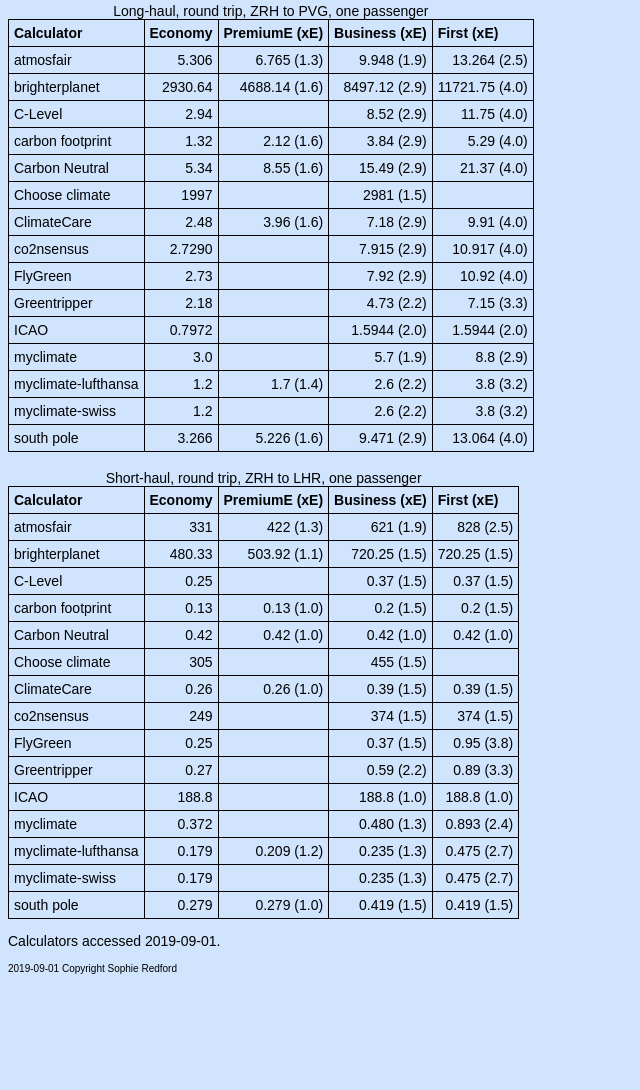
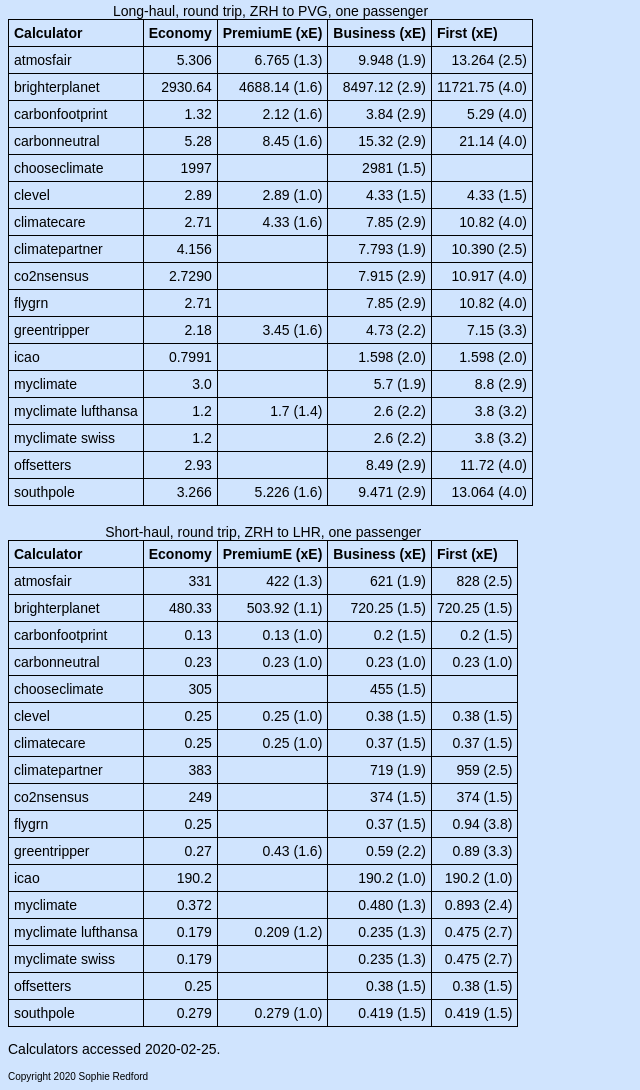
Before and after one commit to sredford/sredford.github.io, a plain HTML site: page co2ohno/class_factors.html in a window 1280 px wide. Shown: the part 623-1713 px from the top of the page, without its empty margins (0-640 px from the left). Before the commit the page ends 1605 px from the top, so only its background shows below. Drawn offline with Linux system fonts and the light colour scheme.

Commit message:
Update and consistent calculator names and order.

```diff
--- a/co2ohno/class_factors.html
+++ b/co2ohno/class_factors.html
@@ -67,15 +67,7 @@ be calculated. </p>
   </tr>
 
   <tr>
-    <td>C-Level</td>
-    <td style="text-align:right">2.94</td>
-    <td style="text-align:right"></td>
-    <td style="text-align:right">8.52 (2.9)</td>
-    <td style="text-align:right">11.75 (4.0)</td>
-  </tr>
-
-  <tr>
-    <td>carbon footprint</td>
+    <td>carbonfootprint</td>
     <td style="text-align:right">1.32</td>
     <td style="text-align:right">2.12 (1.6)</td>
     <td style="text-align:right">3.84 (2.9)</td>
@@ -83,15 +75,15 @@ be calculated. </p>
   </tr>
 
   <tr>
-    <td>Carbon Neutral</td>
-    <td style="text-align:right">5.34</td>
-    <td style="text-align:right">8.55 (1.6)</td>
-    <td style="text-align:right">15.49 (2.9)</td>
-    <td style="text-align:right">21.37 (4.0)</td>
+    <td>carbonneutral</td>
+    <td style="text-align:right">5.28</td>
+    <td style="text-align:right">8.45 (1.6)</td>
+    <td style="text-align:right">15.32 (2.9)</td>
+    <td style="text-align:right">21.14 (4.0)</td>
   </tr>
 
   <tr>
-    <td>Choose climate</td>
+    <td>chooseclimate</td>
     <td style="text-align:right">1997</td>
     <td style="text-align:right"></td>
     <td style="text-align:right">2981 (1.5)</td>
@@ -99,11 +91,27 @@ be calculated. </p>
   </tr>
 
   <tr>
-    <td>ClimateCare</td>
-    <td style="text-align:right">2.48</td>
-    <td style="text-align:right">3.96 (1.6)</td>
-    <td style="text-align:right">7.18 (2.9)</td>
-    <td style="text-align:right">9.91 (4.0)</td>
+    <td>clevel</td>
+    <td style="text-align:right">2.89</td>
+    <td style="text-align:right">2.89 (1.0)</td>
+    <td style="text-align:right">4.33 (1.5)</td>
+    <td style="text-align:right">4.33 (1.5)</td>
+  </tr>
+
+  <tr>
+    <td>climatecare</td>
+    <td style="text-align:right">2.71</td>
+    <td style="text-align:right">4.33 (1.6)</td>
+    <td style="text-align:right">7.85 (2.9)</td>
+    <td style="text-align:right">10.82 (4.0)</td>
+  </tr>
+
+ <tr>
+    <td>climatepartner</td>
+    <td style="text-align:right">4.156</td>
+    <td style="text-align:right"></td>
+    <td style="text-align:right">7.793 (1.9)</td>
+    <td style="text-align:right">10.390 (2.5)</td>
   </tr>
 
  <tr>
@@ -115,27 +123,27 @@ be calculated. </p>
   </tr>
 
   <tr>
-    <td>FlyGreen</td>
-    <td style="text-align:right">2.73</td>
+    <td>flygrn</td>
+    <td style="text-align:right">2.71</td>
     <td style="text-align:right"></td>
-    <td style="text-align:right">7.92 (2.9)</td>
-    <td style="text-align:right">10.92 (4.0)</td>
+    <td style="text-align:right">7.85 (2.9)</td>
+    <td style="text-align:right">10.82 (4.0)</td>
   </tr>
 
   <tr>
-    <td>Greentripper</td>
+    <td>greentripper</td>
     <td style="text-align:right">2.18</td>
-    <td style="text-align:right"></td>
+    <td style="text-align:right">3.45 (1.6)</td>
     <td style="text-align:right">4.73 (2.2)</td>
     <td style="text-align:right">7.15 (3.3)</td>
   </tr>
 
   <tr>
-    <td>ICAO</td>
-    <td style="text-align:right">0.7972</td>
+    <td>icao</td>
+    <td style="text-align:right">0.7991</td>
     <td style="text-align:right"></td>
-    <td style="text-align:right">1.5944 (2.0)</td>
-    <td style="text-align:right">1.5944 (2.0)</td>
+    <td style="text-align:right">1.598 (2.0)</td>
+    <td style="text-align:right">1.598 (2.0)</td>
   </tr>
 
   <tr>
@@ -147,7 +155,7 @@ be calculated. </p>
   </tr>
 
   <tr>
-    <td>myclimate-lufthansa</td>
+    <td>myclimate lufthansa</td>
     <td style="text-align:right">1.2</td>
     <td style="text-align:right">1.7 (1.4)</td>
     <td style="text-align:right">2.6 (2.2)</td>
@@ -155,7 +163,7 @@ be calculated. </p>
   </tr>
 
   <tr>
-    <td>myclimate-swiss</td>
+    <td>myclimate swiss</td>
     <td style="text-align:right">1.2</td>
     <td style="text-align:right"></td>
     <td style="text-align:right">2.6 (2.2)</td>
@@ -163,7 +171,15 @@ be calculated. </p>
   </tr>
 
   <tr>
-    <td>south pole</td>
+    <td>offsetters</td>
+    <td style="text-align:right">2.93</td>
+    <td style="text-align:right"></td>
+    <td style="text-align:right">8.49 (2.9)</td>
+    <td style="text-align:right">11.72 (4.0)</td>
+  </tr>
+
+  <tr>
+    <td>southpole</td>
     <td style="text-align:right">3.266</td>
     <td style="text-align:right">5.226 (1.6)</td>
     <td style="text-align:right">9.471 (2.9)</td>
@@ -201,15 +217,7 @@ be calculated. </p>
   </tr>
 
   <tr>
-    <td>C-Level</td>
-    <td style="text-align:right">0.25</td>
-    <td style="text-align:right"></td>
-    <td style="text-align:right">0.37 (1.5)</td>
-    <td style="text-align:right">0.37 (1.5)</td>
-  </tr>
-
-  <tr>
-    <td>carbon footprint</td>
+    <td>carbonfootprint</td>
     <td style="text-align:right">0.13</td>
     <td style="text-align:right">0.13 (1.0)</td>
     <td style="text-align:right">0.2 (1.5)</td>
@@ -217,15 +225,15 @@ be calculated. </p>
   </tr>
 
   <tr>
-    <td>Carbon Neutral</td>
-    <td style="text-align:right">0.42</td>
-    <td style="text-align:right">0.42 (1.0)</td>
-    <td style="text-align:right">0.42 (1.0)</td>
-    <td style="text-align:right">0.42 (1.0)</td>
+    <td>carbonneutral</td>
+    <td style="text-align:right">0.23</td>
+    <td style="text-align:right">0.23 (1.0)</td>
+    <td style="text-align:right">0.23 (1.0)</td>
+    <td style="text-align:right">0.23 (1.0)</td>
   </tr>
 
   <tr>
-    <td>Choose climate</td>
+    <td>chooseclimate</td>
     <td style="text-align:right">305</td>
     <td style="text-align:right"></td>
     <td style="text-align:right">455 (1.5)</td>
@@ -233,11 +241,27 @@ be calculated. </p>
   </tr>
 
   <tr>
-    <td>ClimateCare</td>
-    <td style="text-align:right">0.26</td>
-    <td style="text-align:right">0.26 (1.0)</td>
-    <td style="text-align:right">0.39 (1.5)</td>
-    <td style="text-align:right">0.39 (1.5)</td>
+    <td>clevel</td>
+    <td style="text-align:right">0.25</td>
+    <td style="text-align:right">0.25 (1.0)</td>
+    <td style="text-align:right">0.38 (1.5)</td>
+    <td style="text-align:right">0.38 (1.5)</td>
+  </tr>
+
+  <tr>
+    <td>climatecare</td>
+    <td style="text-align:right">0.25</td>
+    <td style="text-align:right">0.25 (1.0)</td>
+    <td style="text-align:right">0.37 (1.5)</td>
+    <td style="text-align:right">0.37 (1.5)</td>
+  </tr>
+
+  <tr>
+    <td>climatepartner</td>
+    <td style="text-align:right">383</td>
+    <td style="text-align:right"></td>
+    <td style="text-align:right">719 (1.9)</td>
+    <td style="text-align:right">959 (2.5)</td>
   </tr>
 
  <tr>
@@ -249,27 +273,27 @@ be calculated. </p>
   </tr>
 
   <tr>
-    <td>FlyGreen</td>
+    <td>flygrn</td>
     <td style="text-align:right">0.25</td>
     <td style="text-align:right"></td>
     <td style="text-align:right">0.37 (1.5)</td>
-    <td style="text-align:right">0.95 (3.8)</td>
+    <td style="text-align:right">0.94 (3.8)</td>
   </tr>
 
   <tr>
-    <td>Greentripper</td>
+    <td>greentripper</td>
     <td style="text-align:right">0.27</td>
-    <td style="text-align:right"></td>
+    <td style="text-align:right">0.43 (1.6)</td>
     <td style="text-align:right">0.59 (2.2)</td>
     <td style="text-align:right">0.89 (3.3)</td>
   </tr>
 
   <tr>
-    <td>ICAO</td>
-    <td style="text-align:right">188.8</td>
+    <td>icao</td>
+    <td style="text-align:right">190.2</td>
     <td style="text-align:right"></td>
-    <td style="text-align:right">188.8 (1.0)</td>
-    <td style="text-align:right">188.8 (1.0)</td>
+    <td style="text-align:right">190.2 (1.0)</td>
+    <td style="text-align:right">190.2 (1.0)</td>
   </tr>
 
   <tr>
@@ -281,7 +305,7 @@ be calculated. </p>
   </tr>
 
   <tr>
-    <td>myclimate-lufthansa</td>
+    <td>myclimate lufthansa</td>
     <td style="text-align:right">0.179</td>
     <td style="text-align:right">0.209 (1.2)</td>
     <td style="text-align:right">0.235 (1.3)</td>
@@ -289,7 +313,7 @@ be calculated. </p>
   </tr>
 
   <tr>
-    <td>myclimate-swiss</td>
+    <td>myclimate swiss</td>
     <td style="text-align:right">0.179</td>
     <td style="text-align:right"></td>
     <td style="text-align:right">0.235 (1.3)</td>
@@ -297,7 +321,15 @@ be calculated. </p>
   </tr>
 
   <tr>
-    <td>south pole</td>
+    <td>offsetters</td>
+    <td style="text-align:right">0.25</td>
+    <td style="text-align:right"></td>
+    <td style="text-align:right">0.38 (1.5)</td>
+    <td style="text-align:right">0.38 (1.5)</td>
+  </tr>
+
+  <tr>
+    <td>southpole</td>
     <td style="text-align:right">0.279</td>
     <td style="text-align:right">0.279 (1.0)</td>
     <td style="text-align:right">0.419 (1.5)</td>
@@ -306,13 +338,12 @@ be calculated. </p>
 
 </table>
 
-<p>Calculators accessed 2019-09-01.</p>
+<p>Calculators accessed 2020-02-25.</p>
 
 </body>
 
 <footer>
-  2019-09-01
-  Copyright Sophie Redford
+  Copyright 2020 Sophie Redford
 </footer>
 
 </html>
```
